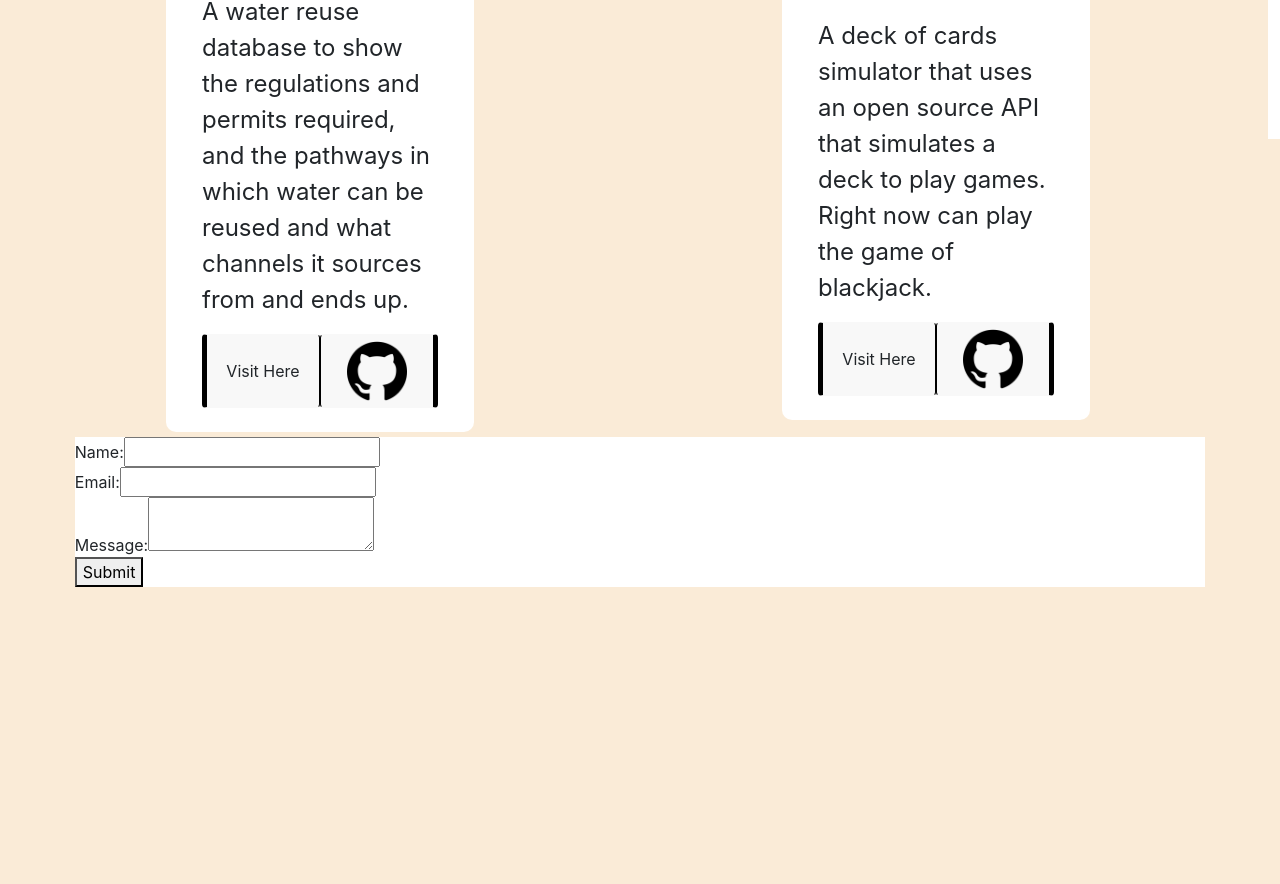
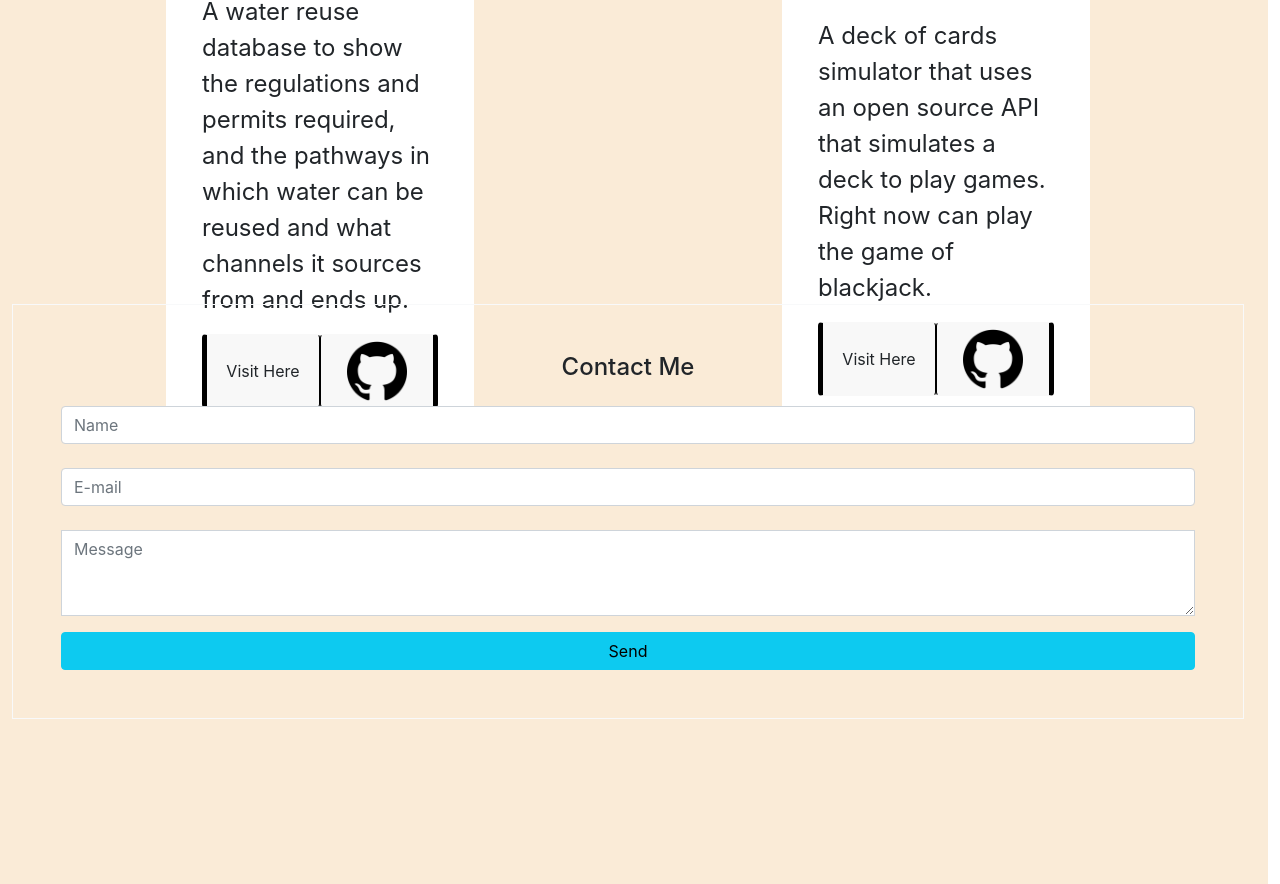
Before and after one commit to DionSat/Personal-Website, a React (Create React App) app: page / in a window 1280 px wide. Shown: the part 2151-3035 px from the top of the page. Built offline with nearby package versions, Linux system fonts and the light colour scheme.

Commit message:
finished the contact form ui

```diff
--- a/src/App.css
+++ b/src/App.css
@@ -208,11 +208,6 @@ body {
 .project_header {
 }
 
-.form_container {
-  width: 90%;
-  background-color: white;
-}
-
-.my_form {
+.send_button {
   width: 100%;
 }
--- a/src/Components/ContactMe.jsx
+++ b/src/Components/ContactMe.jsx
@@ -28,25 +28,39 @@ export default function ContactMe({ id }) {
   return (
     <Container
       fluid
-      className='w-100 h-100 d-flex align-items-center justify-content-center'
+      className='h-100 row d-flex align-items-center justify-content-center'
       id={id}>
-      <div className='form_container'>
-        <form onSubmit={handleSubmit} className='my_form'>
-          <div>
-            <label htmlFor='name'>Name:</label>
-            <input type='text' id='name' required />
-          </div>
-          <div>
-            <label htmlFor='email'>Email:</label>
-            <input type='email' id='email' required />
-          </div>
-          <div>
-            <label htmlFor='message'>Message:</label>
-            <textarea id='message' required />
-          </div>
-          <button type='submit'>{status}</button>
-        </form>
-      </div>
+      <form className='text-center border border-light p-5' action='#!'>
+        <p className='h4 mb-4'>Contact Me</p>
+
+        <input
+          type='text'
+          id='defaultContactFormName'
+          className='form-control mb-4'
+          placeholder='Name'
+        />
+
+        <input
+          type='email'
+          id='defaultContactFormEmail'
+          className='form-control mb-4'
+          placeholder='E-mail'
+        />
+
+        <div class='form-group'>
+          <textarea
+            className='form-control rounded-0'
+            id='exampleFormControlTextarea2'
+            rows='3'
+            placeholder='Message'></textarea>
+        </div>
+
+        <button
+          className='btn btn-info btn-block send_button mt-3'
+          type='submit'>
+          Send
+        </button>
+      </form>
     </Container>
   );
 }
```
